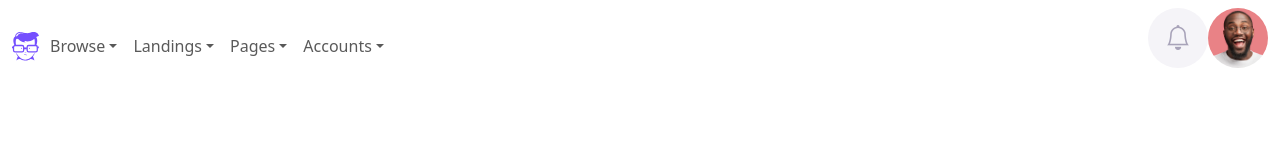
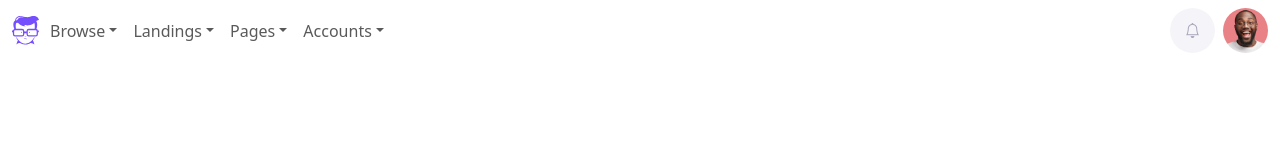
Before and after one commit to Dema10/bootstrap-W3, a plain HTML site: page index.html in a window 1280 px wide. Drawn offline with nearby package versions, Linux system fonts and the light colour scheme.

Commit message:
modified

```diff
--- a/assets/style/style.css
+++ b/assets/style/style.css
@@ -4,28 +4,31 @@ text-align: center;
 
 .account {
     list-style: none;
+    margin: 0;
+    padding: 0;
 }
 
 .notifica {
     display: flex;
-    width: 60px;
-    height: 60px;
+    width: 45px;
+    height: 45px;
     justify-content: center;
     align-items: center;
     border-radius: 100%;
     background-color: #f5f4f8;
+    margin-right: 8px;
 
 }
 
 .notifica i {
     color: #a8a3b9;
     text-align: center;
-    font-size: 25px;
+    font-size: 15px;
 }
 
 .user {
-    width: 60px;
-    height: 60px;
+    width: 45px;
+    height: 45px;
     background-image: url(/assets/img/avatar-1.jpg);
     background-position: center;
     background-size: cover;
```
